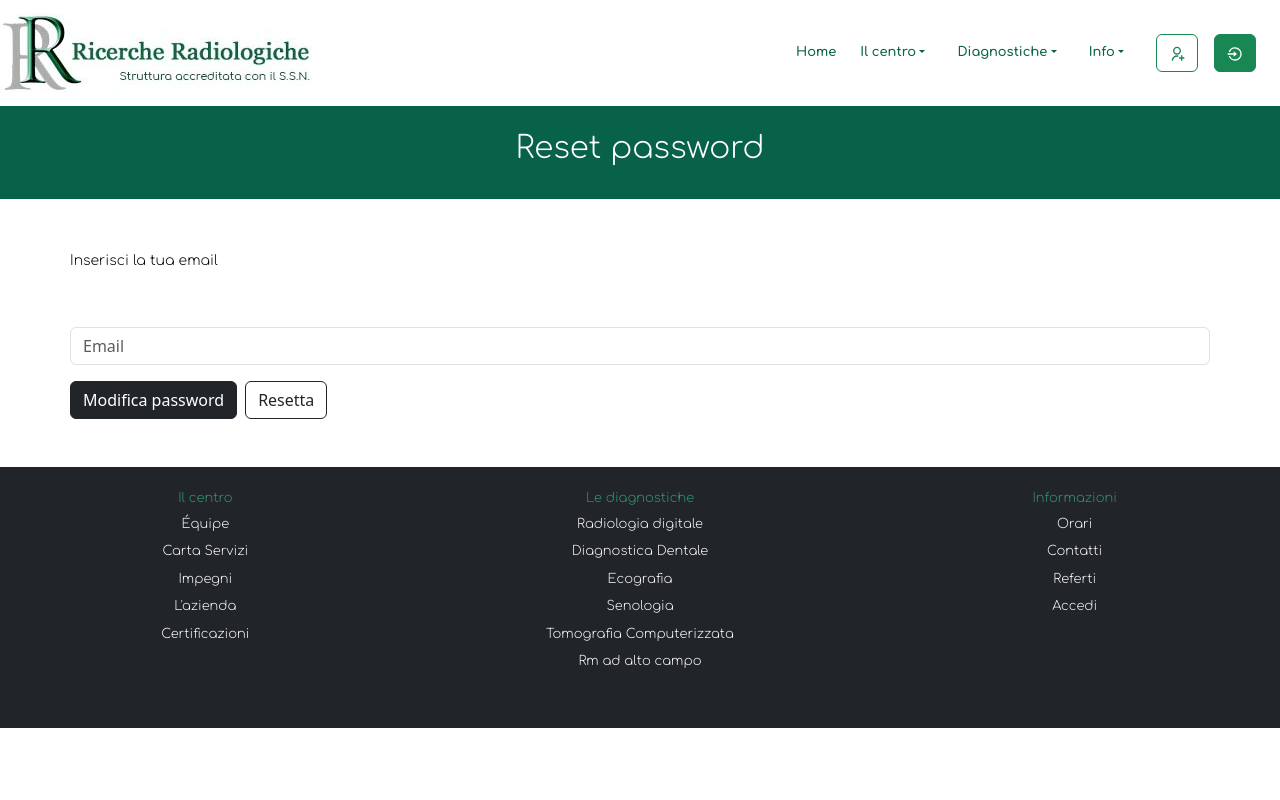
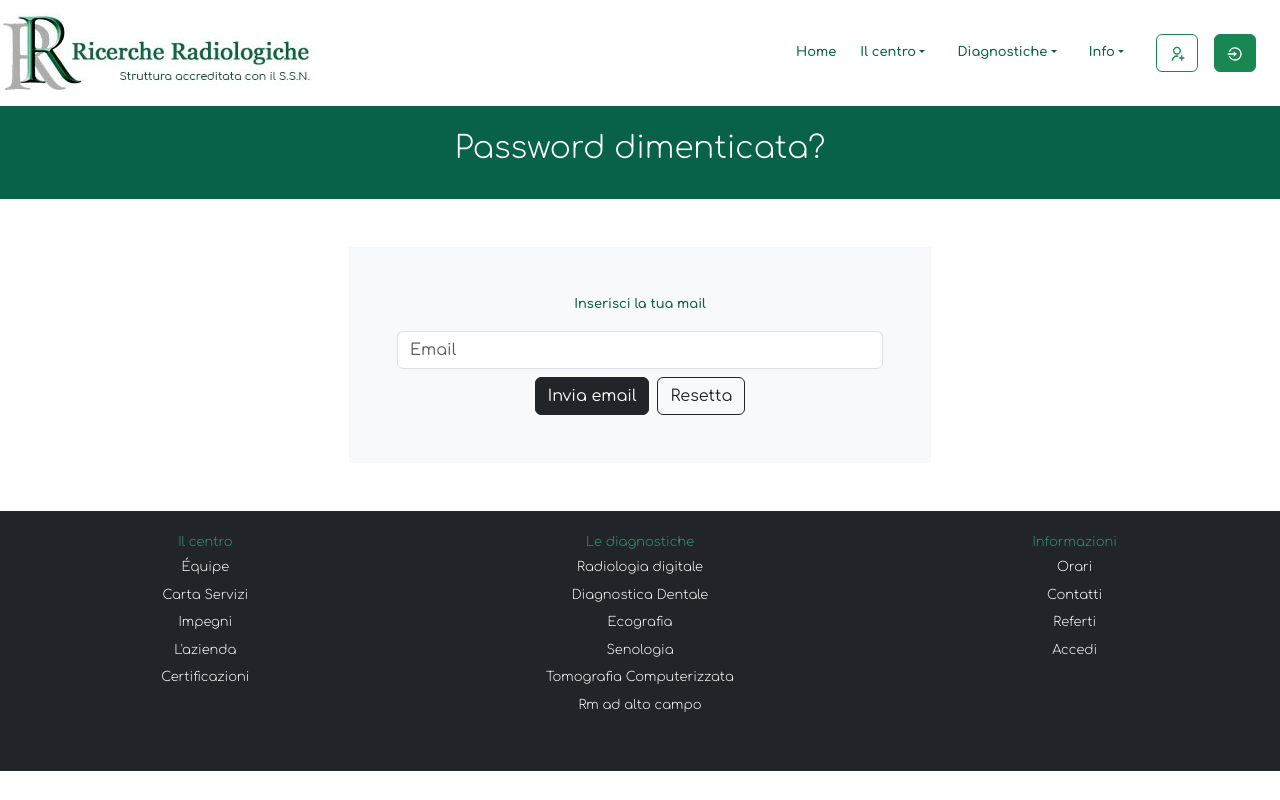
Before and after one commit to Pinom89/Ricerche-Radiologiche, a React (Create React App) app in the folder frontend/: page /forgot-password in a window 1280 px wide. Built offline with nearby package versions, Linux system fonts and the light colour scheme; no server answers.

Commit message:
upload style reset password

```diff
--- a/frontend/src/components/cambiapassword/CambiaPassword.jsx
+++ b/frontend/src/components/cambiapassword/CambiaPassword.jsx
@@ -40,15 +40,6 @@ export default function Forgotpassword() {
           },
           body: JSON.stringify(reset),
         });
-        //     console.log(reset);
-        // if (!response.ok) {
-        //   const errorData = await response.json().catch(() => ({}));
-        //   console.error("Dettagli errore:", errorData);
-        //   throw new Error(
-        //     `Errore nelle password: ${
-        //       errorData.message || response.statusText
-        //     }`
-        //   );
 
         alert("Password cambiata con successo");
 
@@ -64,7 +55,7 @@ export default function Forgotpassword() {
 
     return (
       <>
-        <Container fluid className="prenotazione-esame mb-4 p-0">
+        <Container fluid className="prenotazione-esame mb-4 p-0 font">
           <Row>
             <Col>
               <h2 className=" text-center title_principale_login pt-4 pb-4">
@@ -73,12 +64,12 @@ export default function Forgotpassword() {
             </Col>
           </Row>
         </Container>
-        <Container className="my-5 p-0">
-          <Row>
-            <Col>
-              <Form onSubmit={handleResetSubmit}>
+        <Container className="my-5 p-0 font">
+          <Row className='d-flex  flex-column justify-content-center align-items-center'>
+            <Col sm={6} >
+              <Form onSubmit={handleResetSubmit} className='bg-light p-5'>
 
-                <InputGroup className="mb-3 mt-5">
+                <InputGroup className="mt-2 mb-1">
                   <Form.Control
                     placeholder="Vecchia
                     password"
@@ -92,7 +83,7 @@ export default function Forgotpassword() {
                 </InputGroup>
 
 
-                <InputGroup className="mb-3 mt-5">
+                <InputGroup className="mb-2 mt-1">
                   <Form.Control
                     placeholder="Nuova password"
                     name="newPassword"
@@ -103,7 +94,7 @@ export default function Forgotpassword() {
                     onChange={handleInputChange}
                   />
                 </InputGroup>
-                <div className="d-flex justify-content-start align-items-center gap-2">
+                <div className="d-flex justify-content-center align-items-center gap-2 mt-3">
                   <Button variant="dark" type="submit" className="me-2n">
                     Modifica password
                   </Button>
--- a/frontend/src/components/forgotpassword/Forgotpassword.jsx
+++ b/frontend/src/components/forgotpassword/Forgotpassword.jsx
@@ -1,7 +1,7 @@
-import React, { useState } from 'react'
-import { useNavigate } from 'react-router-dom';
-import { Container, Row, Col, Form, Button, InputGroup } from 'react-bootstrap';
-import './forGotPassword.css'
+import React, { useState } from "react";
+import { useNavigate } from "react-router-dom";
+import { Container, Row, Col, Form, Button, InputGroup } from "react-bootstrap";
+import "./forGotPassword.css";
 
 export default function Forgotpassword() {
   const navigate = useNavigate();
@@ -9,7 +9,7 @@ export default function Forgotpassword() {
   const API_URL = "http://localhost:5000" || process.env.REACT_APP_API_URL;
 
   const [reset, setReset] = useState({
-      email:""
+    email: "",
   });
 
   const handleInputChange = (e) => {
@@ -41,9 +41,7 @@ export default function Forgotpassword() {
         const errorData = await response.json().catch(() => ({}));
         console.error("Dettagli errore:", errorData);
         throw new Error(
-            `Errore nella mail: ${
-              errorData.message || response.statusText
-            }`
+          `Errore nella mail: ${errorData.message || response.statusText}`
         );
       }
 
@@ -66,18 +64,19 @@ export default function Forgotpassword() {
         <Row>
           <Col>
             <h2 className=" text-center title_principale_login pt-4 pb-4">
-                Reset password
+              Password dimenticata?
             </h2>
           </Col>
         </Row>
       </Container>
-        <Container className="my-5 p-0">
-          <Row>
-            <Col>
-              <Form onSubmit={handleResetSubmit}>
-                <Form.Label className='text_reset'>Inserisci la tua email </Form.Label>
-                <InputGroup className="mb-3 mt-5">
+      <Container className="my-5 p-0 font">
+        <Row className="d-flex flex-column justify-content-center align-items-center ">
+          <Col sm={6} className=" bg-light p-5 ">
+            <Form onSubmit={handleResetSubmit} >
+              <p className="text-center">Inserisci la tua mail</p>
+              <InputGroup className="my-2 ">
                 <Form.Control
+                  className="email-forgot"
                   placeholder="Email"
                   name="email"
                   aria-label="Inserisci la tua email"
@@ -87,9 +86,9 @@ export default function Forgotpassword() {
                   onChange={handleInputChange}
                 />
               </InputGroup>
-                <div className="d-flex justify-content-start align-items-center gap-2">
+              <div className="d-flex justify-content-center align-items-center gap-2">
                 <Button variant="dark" type="submit" className="me-2n">
-                    Modifica password
+                  Invia email
                 </Button>
                 <Button
                   variant="outline-dark"
--- a/frontend/src/components/forgotpassword/forGotPassword.css
+++ b/frontend/src/components/forgotpassword/forGotPassword.css
@@ -12,3 +12,8 @@
     font-weight: 100;
     color: black;
   }
+
+
+  .email-forgot{
+    width: 100% ;
+  }
--- a/frontend/src/components/resetpassword/ResetPassword.jsx
+++ b/frontend/src/components/resetpassword/ResetPassword.jsx
@@ -72,11 +72,11 @@ export default function ResetPassword() {
         </Row>
       </Container>
       <Container className="my-5 p-0">
-        <Row>
-          <Col>
+        <Row className="d-flex flex-column justify-content-center align-items-center">
+          <Col sm={6} className=" bg-light p-5 ">
             <Form onSubmit={handleResetSubmit}>
               <Form.Label>Inserisci nuova password</Form.Label>
-              <InputGroup className="mb-3 mt-5">
+              <InputGroup >
                 <Form.Control
                   placeholder="Password "
                   name="password"
@@ -87,7 +87,7 @@ export default function ResetPassword() {
                   onChange={handleInputChange}
                 />
               </InputGroup>
-              <div className="d-flex justify-content-start align-items-center gap-2">
+              <div className="d-flex justify-content-center align-items-center gap-2">
                 <Button variant="dark" type="submit" className="me-2n">
                   Conferma modifica
                 </Button>
```
Lines whose indentation alone changed are shown as unchanged.
